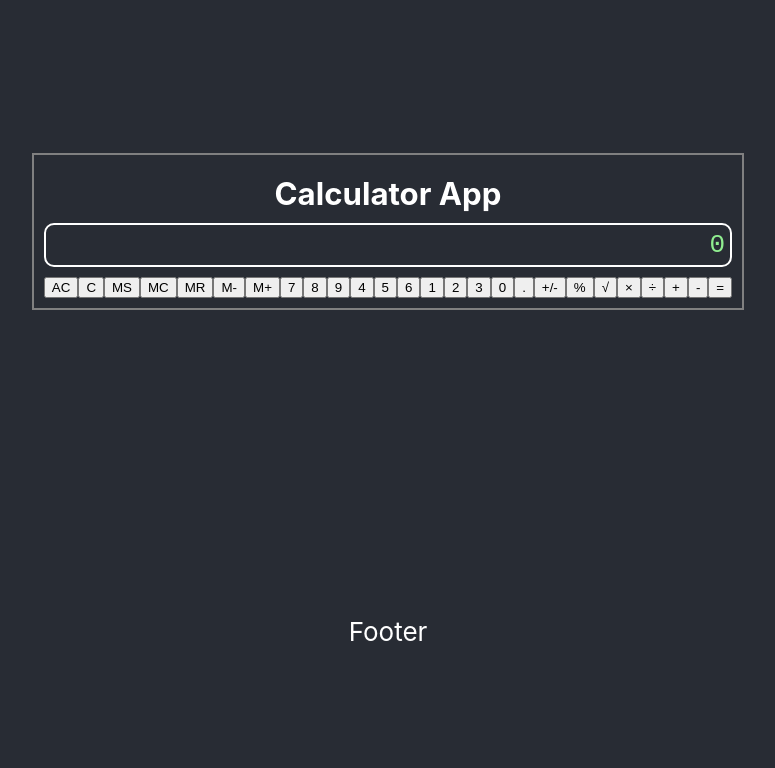
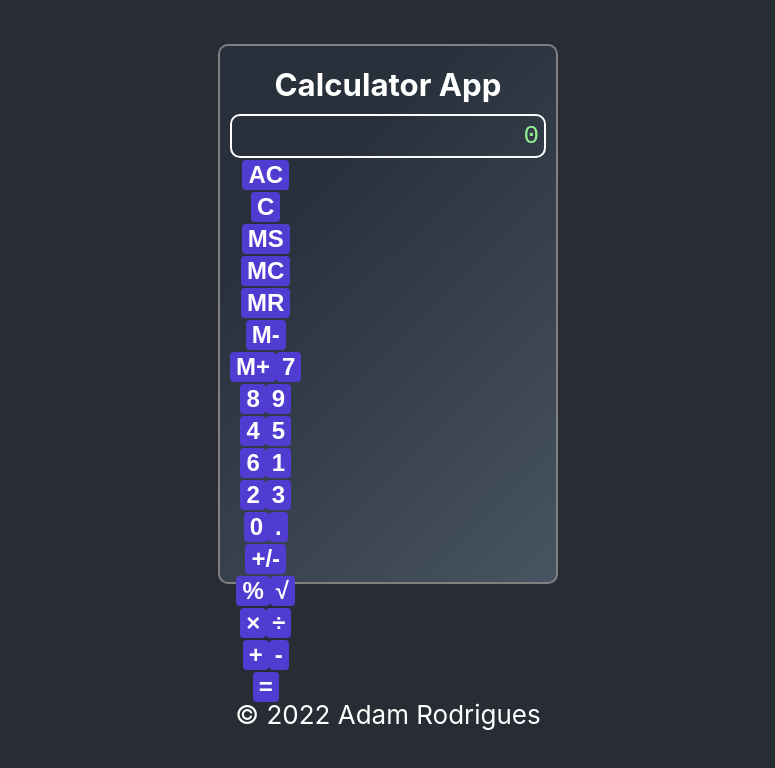
Before and after one commit to adamrodrigues11/react-calculator, a React (Create React App) app: page / in a window 1280 px wide. Shown: the top 768 px of the page, without its empty margins (252-1027 px from the left). Built offline with nearby package versions, Linux system fonts and the light colour scheme.

Commit message:
before styling changes

```diff
--- a/src/components/App.js
+++ b/src/components/App.js
@@ -6,7 +6,6 @@ import Footer from './Footer';
 
 import { useState, useEffect } from 'react';
 import { calculatorButtons } from '../data/calculator-bonus-03-button-data.js'
-
 
 function App() {
   const [memory, setMemory] = useState(0);
@@ -34,7 +33,10 @@ function App() {
   }
 
   function evaluateExpression() {
-    const operandsFloat = [parseFloat(operandA), parseFloat(operandB)];
+    const operandsFloat = [
+      parseFloat(operandA),
+      operandB ? parseFloat(operandB) : 0
+    ];
     let result;
     switch (operator) {
       case "+":
@@ -99,6 +101,14 @@ function App() {
     }
   }
 
+  function percent(operand) {
+    return (parseFloat(operand) / 100.0).toString();
+  }
+
+  function sqrt(operand) {
+    return (Math.sqrt(parseFloat(operand)).toString());
+  }
+
   const handleButtonClicked = (button) => {
     switch(button.getAttribute("data-type")) {
       case "number":
@@ -124,8 +134,12 @@ function App() {
         operator ? toggleSignOperandB() : toggleSignOperandA();
         break;
       case "percent":
+        operandB ? setOperandB(percent(operandB)) :
+          setOperandA(percent(operandA));
         break;
       case "sqrt":
+        operandB ? setOperandB(sqrt(operandB)) :
+          setOperandA(sqrt(operandA));
         break;
     }
   }
@@ -155,11 +169,11 @@ function App() {
       <div className="calculator">
         <Header title={"Calculator App"}/>
         <Display text={ operandA + operator + operandB }/>
-        <div className='buttonArea'>
+        <div className="buttonArea">
         {createButtons()}
         </div>
       </div>
-      <Footer />
+      <Footer author={"Adam Rodrigues"}/>
     </div>
   );
 }
--- a/src/components/Button.js
+++ b/src/components/Button.js
@@ -7,7 +7,7 @@ function Button( {dataType, className, value, text, handleButtonClicked} ) {
   }
 
   return (
-      <button data-type={dataType} className={className} value={value} text={text} onClick={handleClick}>{text}</button>
+      <button data-type={dataType} className={ "button " + className} value={value} text={text} onClick={handleClick}>{text}</button>
   );
 }
 
--- a/src/components/Footer.js
+++ b/src/components/Footer.js
@@ -1,9 +1,16 @@
-import React from 'react'
+import { getYear } from "../utilities/utils";
 
-function Footer() {
-  return (
-    <footer>Footer</footer>
-  );
+function Footer({ copyright, author }) {
+    return(
+        <footer>
+            <p>&copy; {copyright} {author}</p>
+        </footer>
+    );
 }
 
+Footer.defaultProps = {
+    copyright: getYear(),
+    author: "Anonymous"
+};
+
 export default Footer;
--- a/src/styles/App.css
+++ b/src/styles/App.css
@@ -17,11 +17,20 @@
 }
 
 .calculator {
+  padding: 10px;
+  width: 340px;
+  height: 540px;
+  border-radius: 10px;
   border: solid grey 2px;
-  padding: 10px;
+  background-color: #485461;
+  background-image: linear-gradient(315deg, #485461 0%, #28313b 74%);
 }
 
 .buttonArea {
-  display: flex;
-
+  width: 100%;
+  height: calc(100% - 110px);
+  display: grid;
+  grid-template-columns: repeat(4, 1fr);
+  grid-template-rows: repeat(5, 1fr);
+  grid-gap: 10px;
 }
--- a/src/styles/Button.module.css
+++ b/src/styles/Button.module.css
@@ -1,3 +1,10 @@
-.button {
-    border-radius: 2px;
+button {
+    border: none;
+    background-color: rgb(80, 60, 209);
+    font-size: 24px;
+    color: rgb(255, 255, 255);
+    font-weight: bold;
+    cursor: pointer;
+    border-radius: 4px;
+    outline: none;
 }
--- /dev/null
+++ b/src/utilities/utils.js
@@ -0,0 +1,6 @@
+function getYear() {
+    const d = new Date();
+    return d.getFullYear();
+}
+
+export { getYear };
```
